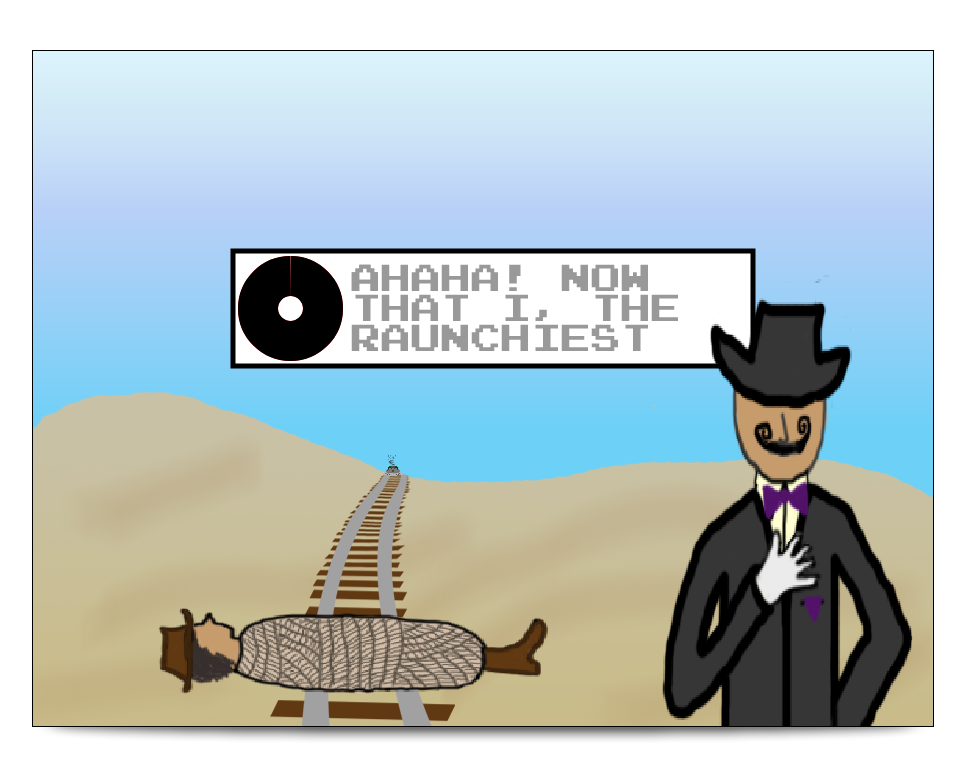
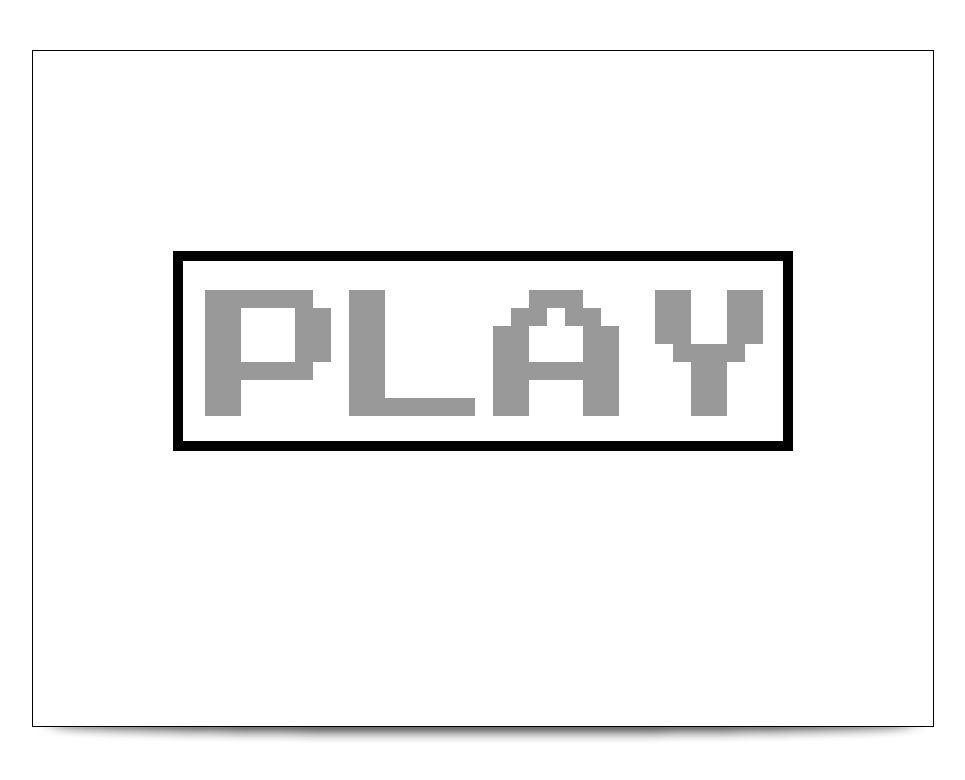
Before and after one commit to Phildo/monologue, a plain HTML site: page index.html in a window 1280 px wide. Shown: the whole page, without its empty margins (158-1123 px from the left). Drawn offline with Linux system fonts and the light colour scheme.

Commit message:
intro scene

```diff
--- a/index.html
+++ b/index.html
@@ -42,6 +42,7 @@
 
 <script type="text/javascript" src="src/scenes/nullScene.js"></script>
 <script type="text/javascript" src="src/scenes/loadingScene.js"></script>
+<script type="text/javascript" src="src/scenes/startScene.js"></script>
 <script type="text/javascript" src="src/scenes/testScene.js"></script>
 <script type="text/javascript" src="src/scenes/gameplayScene.js"></script>
 <script type="text/javascript" src="src/scenes/textgen.js"></script>
--- a/src/game.js
+++ b/src/game.js
@@ -11,7 +11,7 @@ var Game = function(init)
   doMapInitDefaults(init,init,default_init);
 
   var stage = new Stage({width:init.width,height:init.height,container:init.container});
-  var scenes = [new NullScene(self, stage), new LoadingScene(self, stage), new GamePlayScene(self, stage)];
+  var scenes = [new NullScene(self, stage), new LoadingScene(self, stage), new StartScene(self, stage), new GamePlayScene(self, stage)];
   var currentScene = 0;
 
   self.begin = function()
@@ -33,7 +33,7 @@ var Game = function(init)
   {
     scenes[currentScene].cleanup();
     currentScene++;
-    if(currentScene >= scenes.length) currentScene = 1;
+    if(currentScene >= scenes.length) currentScene = 2;
     scenes[currentScene].ready();
   };
 };
--- /dev/null
+++ b/src/scenes/startScene.js
@@ -0,0 +1,129 @@
+var StartScene = function(game, stage)
+{
+  var self = this;
+
+  var PlayButton = function()
+  {
+    var self = this;
+    var toggleTextColor = false;
+    var tickCount = 0;
+
+    var progressString = "play";
+    var progressInt = 0; //this is the progress of the string in terms of index.
+
+    self.draw = function(canv)
+    {
+      //NOTE: canv.canvas.width/.height to access those
+
+
+
+      //back
+      canv.context.fillStyle = "#000000";
+      canv.context.fillRect(140, 200, 620, 200); //x, y, width, eight
+
+      canv.context.fillStyle = "#FFFFFF";
+      canv.context.fillRect(150, 210, 600, 180); //x, y, width, eight
+
+          canv.context.fillStyle = "#999999";
+          canv.context.font = "144px vg_font";
+          canv.context.fillText("play", 154, 365);
+
+        if(toggleTextColor)
+        {
+          canv.context.fillStyle = "#FF0000";
+        }
+        else
+        {
+          canv.context.fillStyle = "#999999";
+        }
+        canv.context.font = "144px vg_font";
+        canv.context.fillText(progressString.substring(0,progressInt+1), 154, 365);
+
+        canv.context.fillStyle = "#000000";
+        canv.context.font = "144px vg_font";
+        canv.context.fillText(progressString.substring(0,progressInt), 154, 365);
+
+
+      if(progressInt <= progressString.length)
+      {
+        for(var i = 0; i < progressString.length; i++)
+        {
+          if(i == progressInt)
+          {
+
+            if(toggleTextColor)
+            {
+              canv.context.fillStyle = "#FF0000";
+            }
+            else
+            {
+              canv.context.fillStyle = "#999999"
+            }
+
+          }
+        }
+      }
+
+    }
+    //by saying self = this, we can explicitly make sure that self refers to this object
+    self.key = function(k)
+    {
+
+      if(k == progressString[progressInt])
+      {
+        progressInt++;
+      }
+      else
+      {
+        progressInt = 0;
+      }
+
+    }
+
+    self.tick = function()
+    {
+      tickCount++;
+      //console.log(tickCount);
+      if(tickCount % 30 == 0)
+      {
+        //console.log(tickCount);
+        toggleTextColor = !toggleTextColor;
+      }
+      if(progressInt >= 4)
+      {
+        game.nextScene();
+      }
+    }
+  }
+
+  self.ready = function()
+  {
+    self.keyer = new Keyer({});//Phil being dumb. js_hacks.js
+    self.playButton = new PlayButton();
+    self.keyer.register(self.playButton);
+
+    self.drawer = new Drawer({source:stage.drawCanv});
+    self.drawer.register(self.playButton);
+
+    self.ticker = new Ticker({});
+    self.ticker.register(self.playButton);
+  };
+
+  self.tick = function()
+  {
+
+//game.nextScene();
+    self.keyer.flush();
+    self.ticker.flush();
+  };
+
+  self.draw = function()
+  {
+    self.drawer.flush();
+  };
+
+  self.cleanup = function()
+  {
+
+  };
+};
--- a/src/scenes/textgen.js
+++ b/src/scenes/textgen.js
@@ -237,7 +237,7 @@ var TextGen = function()
 
     var failureMonologue =
     [
-      "Drats! I've been foiled again",
+      "Drats! I've been foiled again...",
       //"How in tarnations"
       "Dagnabbit! They got away again...",
       "I can't believe I let them escape!"
```
Also changed, not shown: MONOLOGUESPEC.txt.
